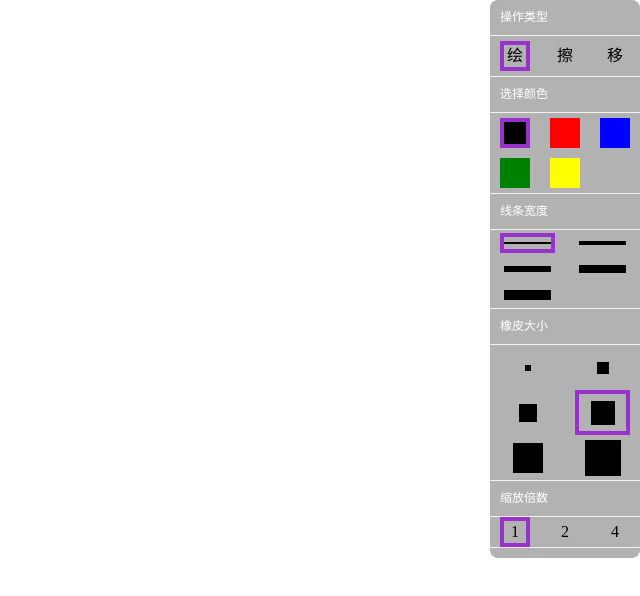
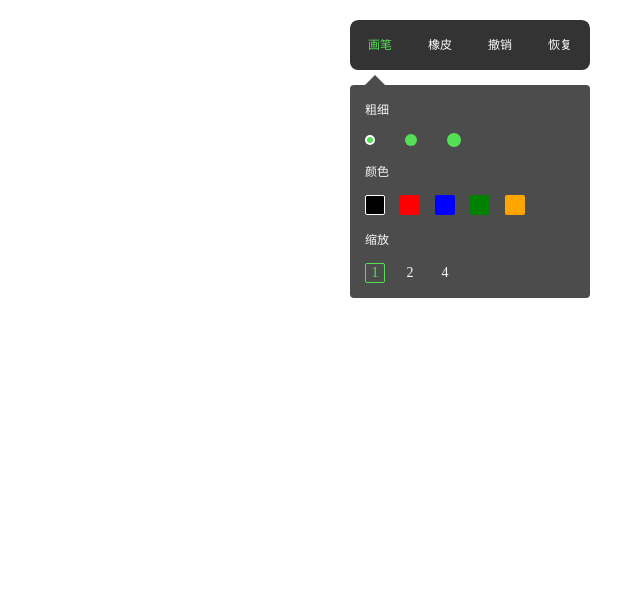
Before and after one commit to 467598557/drawOnLine, a website built with webpack: page client/dist/index.html in a window 1280 px wide. Shown: the whole page, without its empty margins (640-1280 px from the left). Built offline with nearby package versions, Linux system fonts and the light colour scheme.

Commit message:
优化样式

```diff
--- a/client/src/index.js
+++ b/client/src/index.js
@@ -7,8 +7,8 @@ let cache = {
     ctxHeight: window.innerHeight,
     fillStyle: "#fff",
     strokeStyle: "#000",
-    lineWidth: 2,
-    eraserSize: 24
+    lineWidth: 6,
+    eraserSize: 30
 };
 let isMobile = (navigator.userAgent.match(/(phone|pad|pod|iPhone|iPod|ios|iPad|Android|Mobile|BlackBerry|IEMobile|MQQBrowser|JUC|Fennec|wOSBrowser|BrowserNG|WebOS|Symbian|Windows Phone)/i));
 let ctxScale = 1;
@@ -21,6 +21,7 @@ let util = {
         ctx.fillRect(0, 0, cache.ctxWidth, cache.ctxHeight);
     }
 };
+let $drawConfig = $("#drawConfig");
 canvas.width = cache.ctxWidth;
 canvas.height = cache.ctxHeight;
 //背景色
@@ -126,7 +127,12 @@ $(".scale-list").on("click", "li", function() {
 
     canvas.style.webkitTransform = createCtxTransformStyleText();
 });
-$(".operate-list").on("click", "li", function() {
+$(".menu-list").on("click", "li", function() {
     $(this).addClass("active").siblings().removeClass("active");
     operateType = this.getAttribute("data-type");
+    if(operateType == "draw") {
+        $drawConfig.show();
+    } else {
+        $drawConfig.hide();
+    }
 });
--- a/client/src/less/index.less
+++ b/client/src/less/index.less
@@ -1,11 +1,54 @@
 @import "reset";
 
+@active-color: #54e054;
+#tool .menu-list {
+    width: 240px;
+    height: 50px;
+    border-radius: 8px;
+    background-color: #333;
+    color: #fff;
+    li {
+        float: left;
+        width: 60px;
+        height: 50px;
+        text-align: center;
+        line-height: 50px;
+        font-size: 12px;
+        a {
+            color: #fff;
+        }
+        &.active {
+            a {
+                color: @active-color;
+            }
+        }
+    }
+}
+#drawConfig {
+    width: 240px;
+    min-height: 150px;
+    border-radius: 4px;
+    background: rgba(0, 0, 0, 0.7);
+    margin-top: 15px;
+    position: relative;
+    &:before {
+        content: "";
+        display: block;
+        width:0;
+        height:0;
+        border-width:0 10px 10px;
+        border-style:solid;
+        border-color: transparent transparent rgba(0, 0, 0, 0.7);
+        position:absolute;
+        top: -10px;
+        left: 15px;
+    }
+    padding: 15px;
+}
 #tool {
-    width: 150px;
-    background: rgba(0, 0, 0, 0.3);
     position: fixed;
-    right: 0px;
-    top: 0px;
+    right: 50px;
+    top: 20px;
     min-height: 50px;
     max-height: 100%;
     border-radius: 8px;
@@ -13,23 +56,48 @@
     overflow-y: auto;
     padding-bottom: 10px;
     .title {
-        color: #fff;
-        line-height: 35px;
-        border-bottom: 1px solid #F2F2F2;
-        text-indent: 10px;
         font-size: 12px;
+        color: #f7f7f7;
+    }
+    .title, .line-list, .color-list {
+        margin-bottom: 15px;
     }
     ul {
         overflow: hidden;
-        border-bottom: 1px solid #F2F2F2;
+        font-size: 0px;
     }
-    .color-list, .operate-list {
+    .line-list {
         li {
-            width: 30px;
-            height: 30px;
-            margin: 5px 10px;
-            float: left;
-            border: 4px solid transparent;
+            width: 10px;
+            height: 10px;
+            border-radius: 50%;
+            background: @active-color;
+            box-sizing: inherit;
+            vertical-align: middle;
+            display: inline-block;
+            margin-right: 30px;
+            &.active {
+                border: 2px solid #fff;
+            }
+            &[data-line="10"] {
+                width: 12px;
+                height: 12px;
+            }
+            &[data-line="14"] {
+                width: 14px;
+                height: 14px;
+            }
+        }
+    }
+    .color-list {
+        font-size: 0px;
+        li {
+            display: inline-block;
+            width: 20px;
+            height: 20px;
+            border-radius: 2px;
+            margin-right: 15px;
+            border: 1px solid transparent;
             &[data-color='#000'] {
                 background: #000;
             }
@@ -42,113 +110,158 @@
             &[data-color="blue"] {
                 background: blue;
             }
-            &[data-color="yellow"] {
-                background: yellow;
+            &[data-color="orange"] {
+                background: orange;
             }
             &.active {
-                border-color: darkorchid;
+                border-color: #fff;
             }
         }
     }
-    .operate-list {
-        line-height: 22px;
-        text-align: center;
-    }
-    .line-list {
+    .scale-list {
         li {
-            width: 55px;
+            display: inline-block;
+            text-align: center;
+            width: 20px;
             height: 20px;
-            margin: 3px 10px;
-            float: left;
-            position: relative;
-            border: 4px solid transparent;
-            &:after {
-                content: "";
-                display: block;
-                position: absolute;
-                top: 50%;
-                -webkit-transform: translateY(-50%);
-                width: 100%;
-                height: 2px;
-                background: #000;
-            }
+            border: 1px solid transparent;
+            border-radius: 2px;
+            font-size: 14px;
+            line-height:18px;
+            color: #f7f7f7;
+            margin-right: 15px;
             &.active {
-                border-color: darkorchid;
-            }
-            &[data-line="4"]:after {
-                height: 4px;
-            }
-            &[data-line="6"]:after {
-                height: 6px;
-            }
-            &[data-line="8"]:after {
-                height: 8px;
-            }
-            &[data-line="10"]:after {
-                height: 10px;
+                border-color: @active-color;
+                color: @active-color;
             }
         }
     }
+//    .color-list, .operate-list {
+//        li {
+//            width: 30px;
+//            height: 30px;
+//            margin: 5px 10px;
+//            float: left;
+//            border: 4px solid transparent;
+//            &[data-color='#000'] {
+//                background: #000;
+//            }
+//            &[data-color="red"] {
+//                background: red;
+//            }
+//            &[data-color="green"] {
+//                background: green;
+//            }
+//            &[data-color="blue"] {
+//                background: blue;
+//            }
+//            &[data-color="yellow"] {
+//                background: yellow;
+//            }
+//            &.active {
+//                border-color: darkorchid;
+//            }
+//        }
+//    }
+//    .operate-list {
+//        line-height: 22px;
+//        text-align: center;
+//    }
+//    .line-list {
+//        li {
+//            width: 55px;
+//            height: 20px;
+//            margin: 3px 10px;
+//            float: left;
+//            position: relative;
+//            border: 4px solid transparent;
+//            &:after {
+//                content: "";
+//                display: block;
+//                position: absolute;
+//                top: 50%;
+//                -webkit-transform: translateY(-50%);
+//                width: 100%;
+//                height: 2px;
+//                background: #000;
+//            }
+//            &.active {
+//                border-color: darkorchid;
+//            }
+//            &[data-line="4"]:after {
+//                height: 4px;
+//            }
+//            &[data-line="6"]:after {
+//                height: 6px;
+//            }
+//            &[data-line="8"]:after {
+//                height: 8px;
+//            }
+//            &[data-line="10"]:after {
+//                height: 10px;
+//            }
+//        }
+//    }
+//}
+//.eraser-size-list {
+//    overflow: hidden;
+//    li {
+//        width: 55px;
+//        height: 45px;
+//        margin: 0px 10px;
+//        float: left;
+//        border: 4px solid transparent;
+//        position: relative;
+//        &.active {
+//            border-color: darkorchid;
+//        }
+//        &:after {
+//            content: "";
+//            display: block;
+//            position: absolute;
+//            left: 50%;
+//            top: 50%;
+//            -webkit-transform: translateX(-50%) translateY(-50%);
+//            width: 6px;
+//            height: 6px;
+//            background: #000;
+//        }
+//        &[data-size="12"]:after {
+//            width: 12px;
+//            height: 12px;
+//        }
+//        &[data-size="18"]:after {
+//            width: 18px;
+//            height: 18px;
+//        }
+//        &[data-size="24"]:after {
+//            width: 24px;
+//            height: 24px;
+//        }
+//        &[data-size="30"]:after {
+//            width: 30px;
+//            height: 30px;
+//        }
+//        &[data-size="36"]:after {
+//            width: 36px;
+//            height: 36px;
+//        }
+//    }
 }
-.eraser-size-list {
-    overflow: hidden;
-    li {
-        width: 55px;
-        height: 45px;
-        margin: 0px 10px;
-        float: left;
-        border: 4px solid transparent;
-        position: relative;
-        &.active {
-            border-color: darkorchid;
-        }
-        &:after {
-            content: "";
-            display: block;
-            position: absolute;
-            left: 50%;
-            top: 50%;
-            -webkit-transform: translateX(-50%) translateY(-50%);
-            width: 6px;
-            height: 6px;
-            background: #000;
-        }
-        &[data-size="12"]:after {
-            width: 12px;
-            height: 12px;
-        }
-        &[data-size="18"]:after {
-            width: 18px;
-            height: 18px;
-        }
-        &[data-size="24"]:after {
-            width: 24px;
-            height: 24px;
-        }
-        &[data-size="30"]:after {
-            width: 30px;
-            height: 30px;
-        }
-        &[data-size="36"]:after {
-            width: 36px;
-            height: 36px;
-        }
-    }
-}
-.scale-list {
-    li {
-        width: 30px;
-        height: 30px;
-        text-align: center;
-        line-height: 22px;
-        margin: 0px 10px;
-        float: left;
-        border: 4px solid transparent;
-        &.active {
-            border-color: darkorchid;
-        }
-    }
-}
+//.scale-list {
+//    li {
+//        width: 30px;
+//        height: 30px;
+//        text-align: center;
+//        line-height: 22px;
+//        margin: 0px 10px;
+//        float: left;
+//        border: 4px solid transparent;
+//        &.active {
+//            border-color: darkorchid;
+//        }
+//    }
+//}
 #canvas {
     width: 100%;
     height: 100%;
--- a/client/src/less/reset.less
+++ b/client/src/less/reset.less
@@ -3,6 +3,9 @@ body, html {
     width: 100%;
     background: #F2F2F2;
     overflow: hidden;
+}
+a {
+    text-decoration: none;
 }
 body, html, ul, p {
     margin: 0;
```
Also changed, not shown: client/dist/index.html.
